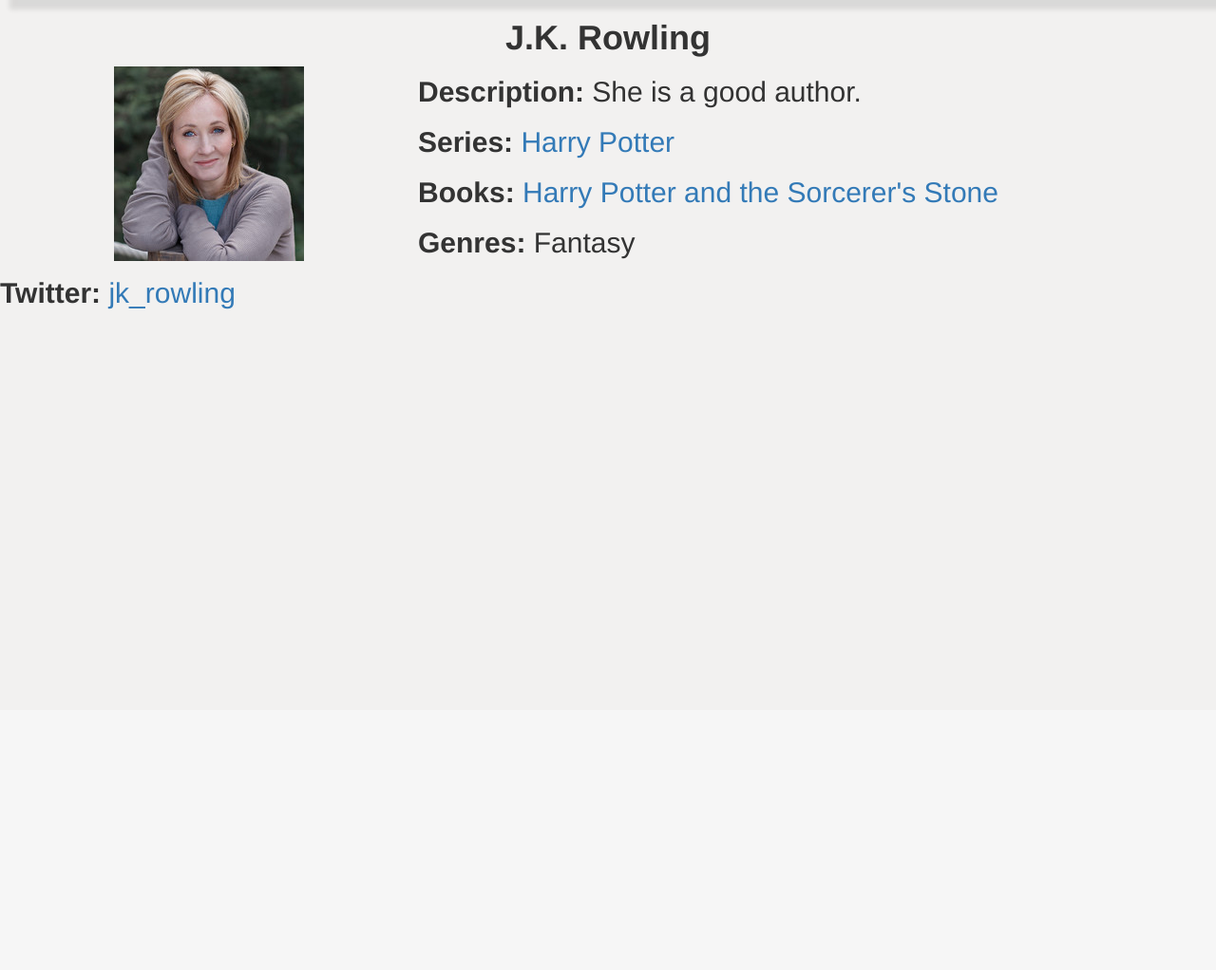
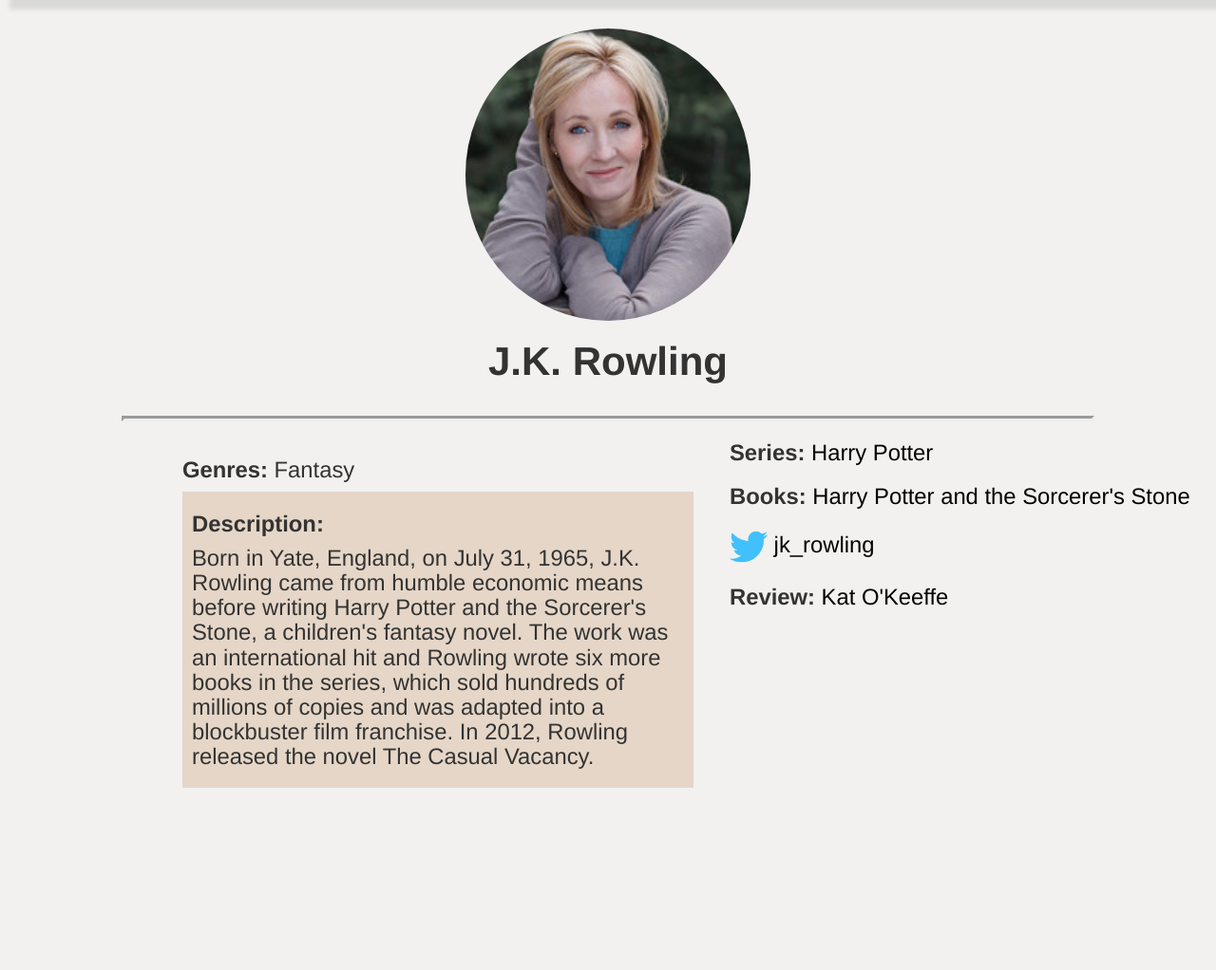
Before and after one commit to savsmith/idb, a Flask app: page /authors/1 in a window 1280 px wide. Shown: the part 52-1074 px from the top of the page at 95% size. Before the commit the page ends 378 px from the top, so only its background shows below. Run offline with Flask 2, Linux system fonts and the light colour scheme; some libraries are stand-ins or nearby versions.

Commit message:
book and author design change

```diff
--- a/BetterReads.py
+++ b/BetterReads.py
@@ -41,7 +41,8 @@
             series_id = str(book["series"]),
             rating = rating,
             review = (data["review"][book["reviews"][0]])["user"],
-            review_id = str(book["reviews"][0])
+            review_id = str(book["reviews"][0]),
+            description = str(book["description"])
             )
 
 
@@ -78,7 +79,9 @@
             book_id=str(author["books"][0]),
             book=(data["book"][author["books"][0]])["title"],
             genre=author["genres"][0],
-            twitter=author["twitter"]
+            twitter=author["twitter"],
+            review = (data["review"][author["author_reviews"][0]])["user"],
+            review_id = str(author["author_reviews"][0])
             )
 
 
--- a/static/db/bookDB.json
+++ b/static/db/bookDB.json
@@ -6,7 +6,8 @@
             "cover_art" : "the_way_of_kings_cover_art.jpg",
             "author" : 0,
             "series" : 0,
-            "reviews": [0]
+            "reviews": [0],
+            "description": "Speak again the ancient oaths, Strength before weakness. Journey before Destination. And return to men the Shards they once bore. The Knights Radiant must stand again. Roshar is a world of stone swept by tempests that shape ecology and civilization. Animals and plants retract; cities are built in shelter. In centuries since ten orders of Knights fell, their Shardblade swords and Shardplate armor still transform men into near-invincible warriors. Wars are fought for them, and won by them. In one such war on the ruined Shattered Plains, slave Kaladin struggles to save his men and fathom leaders who deem them expendable, in senseless wars where ten armies fight separately against one foe. Brightlord Dalinar Kholin commands one of those other armies. Fascinated by the ancient text namedThe Way of Kings and troubled by visions of ancient times, he doubts his sanity. Across the ocean, Shallan trains under eminent scholar and notorious heretic, Dalinar’s niece Jasnah. Though Shallan genuinely loves learning, she plans a daring theft. Her research hints at secrets of the Knights Radiant and the true cause of the war."
         },
         {
             "book_id" : 1,
@@ -14,7 +15,8 @@
             "cover_art" : "hp_book1.jpg",
             "author" : 1,
             "series" : 1,
-            "reviews": [1]
+            "reviews": [1],
+            "description": "Harry Potter's life is miserable. His parents are dead and he's stuck with his heartless relatives, who force him to live in a tiny closet under the stairs. But his fortune changes when he receives a letter that tells him the truth about himself: he's a wizard. A mysterious visitor rescues him from his relatives and takes him to his new home, Hogwarts School of Witchcraft and Wizardry. After a lifetime of bottling up his magical powers, Harry finally feels like a normal kid. But even within the Wizarding community, he is special. He is the boy who lived: the only person to have ever survived a killing curse inflicted by the evil Lord Voldemort, who launched a brutal takeover of the Wizarding world, only to vanish after failing to kill Harry. Though Harry's first year at Hogwarts is the best of his life, not everything is perfect. There is a dangerous secret object hidden within the castle walls, and Harry believes it's his responsibility to prevent it from falling into evil hands. But doing so will bring him into contact with forces more terrifying than he ever could have imagined. Full of sympathetic characters, wildly imaginative situations, and countless exciting details, the first installment in the series assembles an unforgettable magical world and sets the stage for many high-stakes adventures to come"
         },
         {
             "book_id" : 2,
@@ -22,7 +24,8 @@
             "cover_art" : "the_bad_beginning.jpg",
             "author" : 2,
             "series" : 2,
-            "reviews": [2]
+            "reviews": [2],
+            "description": "I'm sorry to say that the book you are holding in your hands is extremely unpleasant. It tells an unhappy tale about three very unlucky children. Even though they are charming and clever, the Baudelaire siblings lead lives filled with misery and woe. From the very first page of this book when the children are at the beach and receive terrible news, continuing on through the entire story, disaster lurks at their heels. One might say they are magnets for misfortune. In this short book alone, the three youngsters encounter a greedy and repulsive villain, itchy clothing, a disastrous fire, a plot to steal their fortune, and cold porridge for breakfast. It is my sad duty to write down these unpleasant tales, but there is nothing stopping you from putting this book down at once and reading something happy, if you prefer that sort of thing. With all due respect, Lemony Snicket"
         },
 
         {
@@ -39,31 +42,34 @@
             "author_id" : 0,
             "name" : "Brandon Sanderson",
             "books" : [0],
-            "description" : "He is a good author.",
+            "description" : "Brandon Sanderson (born December 19, 1975) is an American fantasy and science fiction writer. He is best known for the Cosmere universe, in which all his adult fantasy books (most notably the Mistborn series and The Stormlight Archive) are set; and his work in finishing Robert Jordan's epic fantasy series The Wheel of Time. Sanderson was raised in Lincoln, Nebraska before attending Brigham Young University, where he received degrees in English literature and creative writing. In 2008 Sanderson started a podcast with author Dan Wells and cartoonist Howard Tayler called Writing Excuses, involving topics about creating and producing genre writing and webcomics.",
             "genres" : ["Science Fiction & Fantasy", "Young Adult"],
             "series" : [0],
             "author_art" : "brandon.jpg",
-            "twitter" : "BrandSanderson"
+            "twitter" : "BrandSanderson",
+            "author_reviews" : [0]
         },
         {
             "author_id" : 1,
             "name" : "J.K. Rowling",
             "books" : [1],
-            "description" : "She is a good author.",
+            "description" : "Born in Yate, England, on July 31, 1965, J.K. Rowling came from humble economic means before writing Harry Potter and the Sorcerer's Stone, a children's fantasy novel. The work was an international hit and Rowling wrote six more books in the series, which sold hundreds of millions of copies and was adapted into a blockbuster film franchise. In 2012, Rowling released the novel The Casual Vacancy.",
             "genres" : ["Fantasy", "Young Adult", "Fiction"],
             "series" : [1],
             "author_art" : "rowling.jpg",
-            "twitter" : "jk_rowling"
+            "twitter" : "jk_rowling",
+            "author_reviews" : [1]
         } ,
         {
             "author_id" : 2,
             "name" : "Lemony Snicket",
             "books" : [2],
-            "description" : "He is really Daniel Handler.",
+            "description" : "Born Daniel Handler on February 28, 1970, in San Francisco, California, Lemony Snicket became well-known for his series of novels for children, A Series of Unfortunate Events, featuring the Baudelaire siblings, Violet, Klaus and Sunny. Books in the series include The Bad Beginning (1999), The Vile Village (2001), The Slippery Slope (2003), The Grim Grotto (2004), The Penultimate Peril (2005) and The End (2006). A film, Lemony Snicket's A Series of Unfortunate Events, directed by Brad Silberling, appeared in 2004.",
             "genres" : ["Children", "Fiction"],
             "series" : [2],
             "author_art" : "lemony_snicket.jpg",
-            "twitter" : "lemonysnicket"
+            "twitter" : "lemonysnicket",
+            "author_reviews" : [2]
         }
     ],
     "series_i": [
--- /dev/null
+++ b/static/misc/desktop.ini
@@ -0,0 +1,2 @@
+[LocalizedFileNames]
+twitter-multi-size.ico=@twitter-multi-size,0
--- a/templates/author_instance.html
+++ b/templates/author_instance.html
@@ -5,7 +5,57 @@
     <link rel= "stylesheet" type= "text/css" href= "{{ url_for('static',filename='css/styles.css') }}">
     <script src="https://ajax.googleapis.com/ajax/libs/jquery/3.2.1/jquery.min.js"></script>
     <script src="https://maxcdn.bootstrapcdn.com/bootstrap/3.3.7/js/bootstrap.min.js"></script>
+<style>
+  h1 {
+    isplay: block;
+    font-size: 3em;
+  }
+  h2 {
+    display: block;
+    font-size: 1.7em;
+  }
+  a:visited, a:link {
+    text-decoration: none;
+    color: black;
+  }
 
+  a:hover, a:active {
+   color: #777;
+   text-decoration: underline;
+  }
+  .upper {
+    padding: 10px;
+    width: 100%;
+  }
+  img.author_img {
+    display: block;
+    margin-left: auto;
+    margin-right: auto;
+  }
+
+  .left {
+    width: 60%;
+    float: left;
+  }
+  .right {
+    width: 40%;
+    float: left;
+  }
+  .left-div {
+    margin: 25%;
+    margin-right: 5%;
+    margin-top: 5%;
+  }
+  hr {
+    display: block;
+    margin-top: 1em;
+    margin-bottom: 0;
+    margin-left: 10%;
+    margin-right: 10%;
+    border-style: inset;
+    border-width: 3px;
+  }
+</style>
        <nav class="navbar navbar-default">
                 <div class="container-fluid">
                   <!-- Brand and toggle get grouped for better mobile display -->
@@ -39,19 +89,26 @@
         </nav>
 			</head>
 				<body>
-      <div class="name">
+      <section class = "upper">
+          <img class = "author_img" src={{ author_art }} alt="Author Image" width="300" style = "border-radius: 50%;">
           <center><h1><b>{{ name }}</b></h1></center>
-
-      </div>
-      <div class="author_img">
-          <img src={{ author_art }} alt="Author Image" width="200" align="left" hspace="120">
-      </div><!-- author image -->
-      <div class="info">
-        <h2><b>Description: </b>{{ description }}</h2>
+      </section>
+      <hr>
+      <section class="left">
+      <div class="left-div">
+        <h2><b>Genres: </b>{{ genre }}</h2>
+        <div style = "background: #e5d6c7; padding: 10px; padding-top: .5px; border-width: 10px; border-color: #e5d6c7 border-radius: 3%;">
+          <h2 ><p><b>Description: </b></p>{{ description }}</h2>
+        </div>
+			</div>
+      </section>
+      <section class="right">
+        <div class = "right-div">
         <h2><b>Series: </b><a href={{ url_for('series_instance', series_id=series_id) }}>{{ series }}</a></h2>
         <h2><b>Books: </b><a href={{ url_for('book_instance', book_id=book_id) }}>{{ book }}</a></h2>
-				<h2><b>Genres: </b>{{ genre }}</h2>
-				<h2><b>Twitter: </b><a href="https://twitter.com/{{twitter}}"> {{twitter}} </a></h2>
-			</div>
+        <h2><img src="/static/misc/twitter-icon.ico" alt= "Twitter" width="40" ><a href="https://twitter.com/{{twitter}}"> {{twitter}} </a></h2>
+        <h2><b>Review: </b><a href={{ url_for('review_instance', review_id=review_id) }}>{{ review }}</a></h2>
+      </div>
+    </section>
 	</body>
 </html>
--- a/templates/authorgrid.html
+++ b/templates/authorgrid.html
@@ -29,7 +29,7 @@
 }
 
 a:hover, a:active {
-  color: #cfcfcf;
+  color: #777;
   text-decoration: none;
 }
 
--- a/templates/bookgrid.html
+++ b/templates/bookgrid.html
@@ -29,7 +29,7 @@
 }
 
 a:hover, a:active {
-  color: #cfcfcf;
+  color: #777;
   text-decoration: none;
 }
 </style>
--- a/templates/reviewgrid.html
+++ b/templates/reviewgrid.html
@@ -15,7 +15,7 @@
 }
 
 a:hover, a:active {
-  color: #cfcfcf;
+  color: #777;
   text-decoration: none;
 }
 </style>
--- a/templates/seriesgrid.html
+++ b/templates/seriesgrid.html
@@ -29,7 +29,7 @@
 }
 
 a:hover, a:active {
-  color: #cfcfcf;
+  color: #777;
   text-decoration: none;
 }
 </style>
```
Also changed, not shown: templates/book_instance.html (+56 -15 lines), static/misc/twitter-icon.ico (added).
